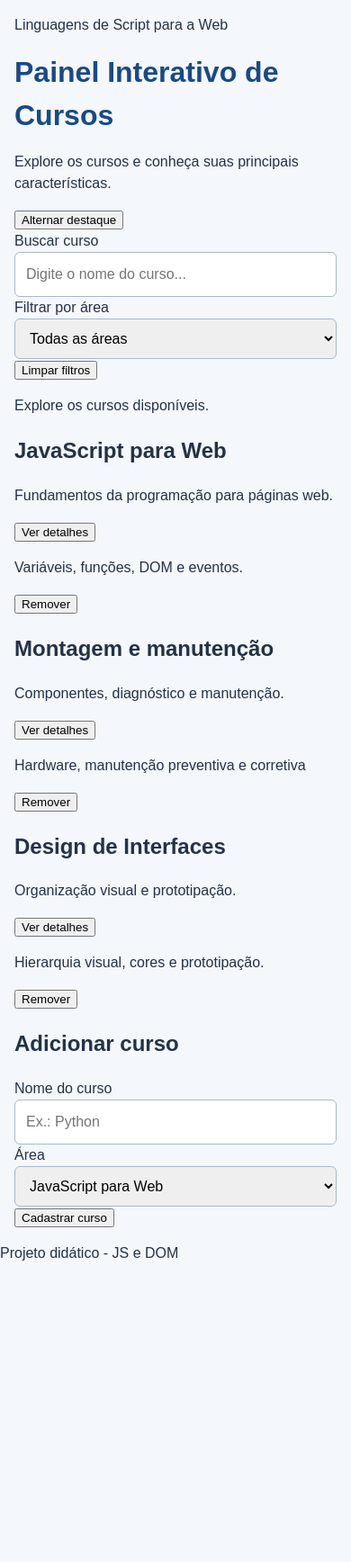
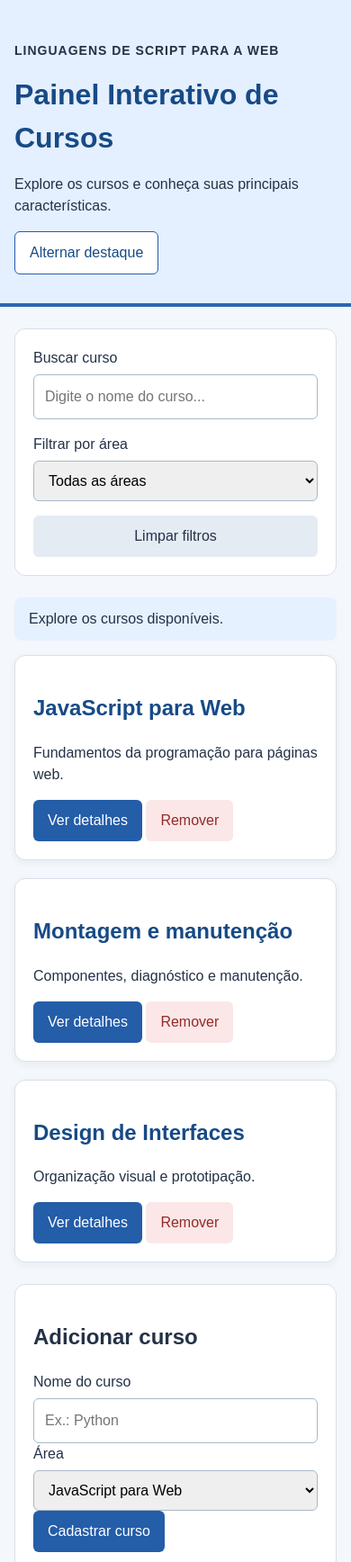
Before and after one commit to Dom-Henrique/script-classes, a plain HTML site: page class-7/index.html in a window 390 px wide. Shown: the top 1736 px of the page at 90% size. Before the commit the page ends 1421 px from the top, so only its background shows below. Drawn offline with Linux system fonts and the light colour scheme.

Commit message:
Estilização com as classes e IDs corrigidos

```diff
--- a/class-7/style.css
+++ b/class-7/style.css
@@ -15,13 +15,13 @@ body {
     margin: 0 auto;
 }
 
-.top {
+.topo {
     padding: 32px 0;
     background: #e4efff;
     border-bottom: 4px solid #2b65b1;
 }
 
-.identify {
+.identificacao {
     font-size: 14px;
     font-weight: bold;
     text-transform: uppercase;
@@ -33,8 +33,8 @@ h1 {
     color: #174a86;
 }
 
-.filter-area,
-.register-panel {
+.painel-filtros,
+.painel-cadastro {
     display: flex;
     flex-wrap: wrap;
     align-items: end;
@@ -46,11 +46,11 @@ h1 {
     border-radius: 12px;
 }
 
-.register-panel {
+.painel-cadastro {
     display: block;
 }
 
-.box {
+.campo {
     display: flex;
     flex-direction: column;
     gap: 6px;
@@ -67,7 +67,7 @@ select {
     font: inherit;
 }
 
-.button {
+.botao {
     padding: 11px 16px;
     border: 0;
     border-radius: 6px;
@@ -77,94 +77,96 @@ select {
     font: inherit;
 }
 
-.main-button {
+.botao--principal {
     background: #245da8;
     color: #ffffff;
 }
 
-.button-sec {
+.botao--secundario {
     background: #ffffff;
     border: 1px solid #245da8;
     color: #174a86;
 }
 
-.button-danger {
+.botao--perigo {
     background: #fbe7e7;
     color: #922b2b;
 }
 
-.grade-of-degrees{
+.grade-cursos {
     display: grid;
-    grid-template-columns: repeat((auto-fit, minmax(250px, 1fr)));
+    grid-template-columns: repeat(auto-fit, minmax(250px, 1fr));
     gap: 20px;
 }
 
-.card-degree h2{
+.card-curso h2 {
     color: #174a86;
 }
 
-.details{
+.detalhes {
     padding: 12px;
     background: #edf5ff;
     border-radius: 6px;
 }
 
-.card-degree{
+.card-curso {
     padding: 20px;
-    background: white;
+    background: #ffffff;
     border: 1px solid #d8e0eb;
     border-radius: 12px;
     box-shadow: 0 3px 8px rgba(30, 50, 80, 0.06);
 }
 
-.message{
+.mensagem {
     padding: 12px 16px;
-    background-color: #e6f1ff;
+    background: #e6f1ff;
     border-radius: 8px;
 }
 
-.sucess-message{
+.mensagem--sucesso {
     color: #14532d;
     background: #dcfce7;
 }
-.error-message{
+
+.mensagem--erro {
     color: #922b2b;
     background: #fee2e2;
 }
 
-.highlights{
+.destaque {
     border-color: #245da8;
-    box-shadow: 0 0 0 3px #c9e0ff;
+    box-shadow: 0 0 3px #c9e0ff;
 }
 
-.theme-toggle{
+.tema-alternativo {
     background: #fff7d6;
 }
 
-.hidden{
+.oculto {
     display: none;
 }
 
-.card-degree.expanded{
+.card-curso.expandido {
     border-color: #245da8;
-    background-color: #f0f7ff;
+    background: #f0f7ff;
 }
 
-.foot{
+.rodape {
     margin-top: 32px;
     padding: 20px;
     text-align: center;
     color: #596579;
 }
+
 button:focus-visible,
-input:focus-visiblem
-select:focus-visible{
+input:focus-visible,
+select:focus-visible {
     outline: 3px solid #74a9f5;
     outline-offset: 2px;
 }
 
-@media (max-width: 600px){
-    .filter-area{
+@media (max-width: 600px) {
+    .painel-filtros {
         align-items: stretch;
         flex-direction: column;
     }
```
